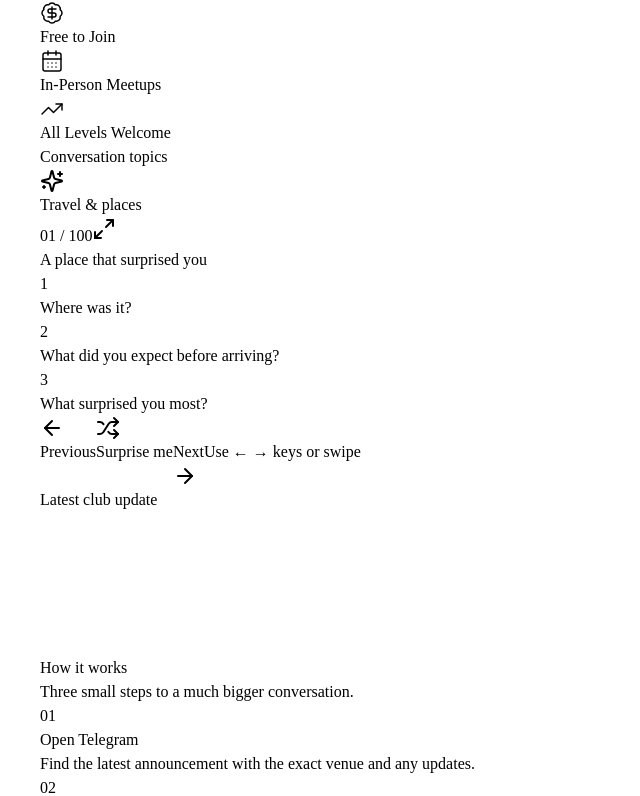
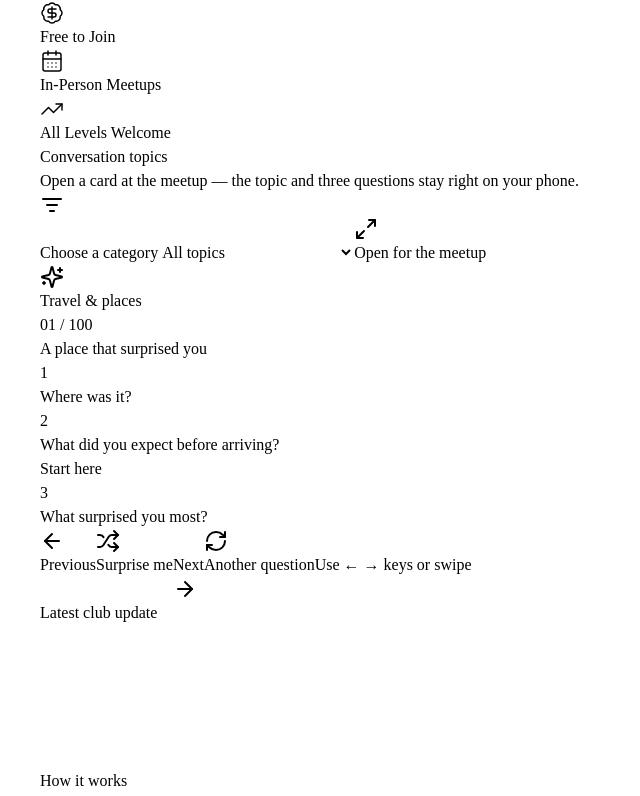
Before and after one commit to asamusenkaEPAM/AIBY, a React (Vite) app in the folder examples/english-club/source/: page / in a window 1280 px wide. Shown: the part 2507-3303 px from the top of the page, without its empty margins (0-640 px from the left). Built offline with nearby package versions, Linux system fonts and the light colour scheme; a web font is replaced by a local one.

Commit message:
Make conversation cards meetup-ready

```diff
--- a/examples/english-club/source/src/components/TopicsSection.jsx
+++ b/examples/english-club/source/src/components/TopicsSection.jsx
@@ -1,9 +1,14 @@
-import { useEffect, useRef, useState } from 'react';
+import { useEffect, useMemo, useRef, useState } from 'react';
 import { createPortal } from 'react-dom';
-import { ArrowLeft, ArrowRight, Maximize2, Shuffle, Sparkles, X } from 'lucide-react';
+import { ArrowLeft, ArrowRight, ListFilter, Maximize2, RefreshCw, Shuffle, Sparkles, X } from 'lucide-react';
 import conversationTopics from '../data/conversationTopics';
 
 const STORAGE_KEY = 'english-club-topic-index';
+const topicCategories = [...new Set(conversationTopics.map((topic) => topic.category))];
+
+function randomPromptIndex(topicIndex) {
+  return Math.floor(Math.random() * conversationTopics[topicIndex].prompts.length);
+}
 
 function savedTopicIndex() {
   if (typeof window === 'undefined') return 0;
@@ -24,12 +29,19 @@ export default function TopicsSection({ copy }) {
   const [dragOffset, setDragOffset] = useState(0);
   const [isTouching, setIsTouching] = useState(false);
   const [isFullscreen, setIsFullscreen] = useState(false);
+  const [selectedCategory, setSelectedCategory] = useState('');
+  const [activePromptIndex, setActivePromptIndex] = useState(() => randomPromptIndex(savedTopicIndex()));
   const touchStart = useRef(null);
   const fullscreenButton = useRef(null);
   const closeButton = useRef(null);
   const pageScrollY = useRef(0);
   const pageAnchorTop = useRef(0);
   const topic = conversationTopics[currentIndex];
+  const availableIndices = useMemo(() => conversationTopics
+    .map((item, index) => ({ item, index }))
+    .filter(({ item }) => !selectedCategory || item.category === selectedCategory)
+    .map(({ index }) => index), [selectedCategory]);
+  const currentPosition = Math.max(0, availableIndices.indexOf(currentIndex));
 
   useEffect(() => {
     try {
@@ -72,18 +84,49 @@ export default function TopicsSection({ copy }) {
     };
   }, [isFullscreen]);
 
+  const showTopic = (topicIndex, nextDirection) => {
+    setDirection(nextDirection);
+    setCurrentIndex(topicIndex);
+    setActivePromptIndex(randomPromptIndex(topicIndex));
+  };
+
   const move = (step) => {
-    setDirection(step > 0 ? 'next' : 'previous');
-    setCurrentIndex((index) => (index + step + conversationTopics.length) % conversationTopics.length);
+    const position = availableIndices.indexOf(currentIndex);
+    const startPosition = position >= 0 ? position : 0;
+    const nextPosition = (startPosition + step + availableIndices.length) % availableIndices.length;
+    showTopic(availableIndices[nextPosition], step > 0 ? 'next' : 'previous');
   };
 
   const surpriseMe = () => {
-    let nextIndex = currentIndex;
-    while (nextIndex === currentIndex) {
-      nextIndex = Math.floor(Math.random() * conversationTopics.length);
+    let nextIndex = availableIndices[0];
+    if (availableIndices.length > 1) {
+      do {
+        nextIndex = availableIndices[Math.floor(Math.random() * availableIndices.length)];
+      } while (nextIndex === currentIndex);
     }
-    setDirection('random');
-    setCurrentIndex(nextIndex);
+    showTopic(nextIndex, 'random');
+  };
+
+  const chooseCategory = (event) => {
+    const category = event.target.value;
+    const categoryIndices = conversationTopics
+      .map((item, index) => ({ item, index }))
+      .filter(({ item }) => !category || item.category === category)
+      .map(({ index }) => index);
+    const nextIndex = categoryIndices[Math.floor(Math.random() * categoryIndices.length)];
+
+    setSelectedCategory(category);
+    showTopic(nextIndex, 'random');
+  };
+
+  const chooseAnotherQuestion = () => {
+    if (topic.prompts.length < 2) return;
+
+    let nextPromptIndex = activePromptIndex;
+    while (nextPromptIndex === activePromptIndex) {
+      nextPromptIndex = Math.floor(Math.random() * topic.prompts.length);
+    }
+    setActivePromptIndex(nextPromptIndex);
   };
 
   const handleKeyDown = (event) => {
@@ -178,9 +221,9 @@ export default function TopicsSection({ copy }) {
           </span>
           <div className="flex items-center gap-2">
             <span className="text-sm font-bold tabular-nums text-cream/65">
-              {String(currentIndex + 1).padStart(2, '0')} / {conversationTopics.length}
+              {String(currentPosition + 1).padStart(2, '0')} / {availableIndices.length}
             </span>
-            {fullscreen ? (
+            {fullscreen && (
               <button
                 ref={closeButton}
                 className="grid size-11 shrink-0 place-items-center rounded-full border border-white/25 bg-white/10 transition hover:bg-white/15"
@@ -189,17 +232,6 @@ export default function TopicsSection({ copy }) {
                 aria-label={copy.topics.closeFullscreen}
               >
                 <X className="size-5" aria-hidden="true" />
-              </button>
-            ) : (
-              <button
-                ref={fullscreenButton}
-                className="grid size-10 shrink-0 place-items-center rounded-full border border-white/25 bg-white/10 transition hover:bg-white/15 md:hidden"
-                type="button"
-                onClick={openFullscreen}
-                aria-label={copy.topics.fullscreen}
-                aria-haspopup="dialog"
-              >
-                <Maximize2 className="size-4" aria-hidden="true" />
               </button>
             )}
           </div>
@@ -210,14 +242,24 @@ export default function TopicsSection({ copy }) {
             {topic.title}
           </h3>
           <ol className={`grid md:grid-cols-3 ${fullscreen ? 'mt-7 gap-2.5' : 'mt-10 gap-3'}`}>
-            {topic.prompts.map((prompt, index) => (
-              <li key={prompt} className={`flex gap-4 rounded-[22px] border border-white/15 bg-white/8 backdrop-blur-sm ${fullscreen ? 'min-h-0 p-4' : 'min-h-28 p-5 sm:p-6'}`}>
-                <span className="grid size-8 shrink-0 place-items-center rounded-full bg-terracotta text-xs font-bold text-navy">
+            {topic.prompts.map((prompt, index) => {
+              const isActivePrompt = index === activePromptIndex;
+              return (
+              <li
+                key={prompt}
+                aria-current={isActivePrompt ? 'true' : undefined}
+                className={`flex gap-4 rounded-[22px] border backdrop-blur-sm transition-[background-color,border-color,box-shadow] duration-200 ${fullscreen ? 'min-h-0 p-4' : 'min-h-28 p-5 sm:p-6'} ${isActivePrompt ? 'border-terracotta/70 bg-white/15 shadow-[0_14px_38px_rgba(0,0,0,0.12)]' : 'border-white/15 bg-white/8'}`}
+              >
+                <span className={`grid size-8 shrink-0 place-items-center rounded-full text-xs font-bold transition-colors ${isActivePrompt ? 'bg-terracotta text-navy' : 'bg-white/12 text-cream/70'}`}>
                   {index + 1}
                 </span>
-                <p className="pt-1 text-sm font-medium leading-relaxed text-cream/85 sm:text-base">{prompt}</p>
+                <div className="min-w-0">
+                  <p className="pt-1 text-sm font-medium leading-relaxed text-cream/85 sm:text-base">{prompt}</p>
+                  {isActivePrompt && <span lang={copy.htmlLang} className="mt-3 inline-flex rounded-full bg-terracotta/15 px-3 py-1 text-[10px] font-bold uppercase tracking-[0.14em] text-terracotta">{copy.topics.startHere}</span>}
+                </div>
               </li>
-            ))}
+              );
+            })}
           </ol>
         </div>
       </div>
@@ -225,12 +267,12 @@ export default function TopicsSection({ copy }) {
       <div className={`relative h-1.5 overflow-hidden rounded-full bg-white/10 ${fullscreen ? 'mt-6' : 'mt-8'}`} aria-hidden="true">
         <div
           className="h-full rounded-full bg-terracotta transition-[width] duration-500"
-          style={{ width: `${((currentIndex + 1) / conversationTopics.length) * 100}%` }}
+          style={{ width: `${((currentPosition + 1) / availableIndices.length) * 100}%` }}
         />
       </div>
 
       {fullscreen ? (
-        <div className="relative mt-6 flex items-center justify-center gap-3">
+        <div className="relative mt-6 flex flex-wrap items-center justify-center gap-3">
           <button className="grid size-12 place-items-center rounded-full border border-white/25 transition hover:bg-white/10" type="button" onClick={() => move(-1)} aria-label={copy.topics.previous}>
             <ArrowLeft className="size-5" aria-hidden="true" />
           </button>
@@ -241,22 +283,30 @@ export default function TopicsSection({ copy }) {
           <button className="grid size-12 place-items-center rounded-full border border-white/25 transition hover:bg-white/10" type="button" onClick={() => move(1)} aria-label={copy.topics.next}>
             <ArrowRight className="size-5" aria-hidden="true" />
           </button>
+          <button className="inline-flex min-h-12 items-center justify-center gap-2 rounded-full border border-white/25 px-5 text-sm font-bold transition hover:bg-white/10" type="button" onClick={chooseAnotherQuestion}>
+            <RefreshCw className="size-4 text-terracotta" aria-hidden="true" />
+            {copy.topics.anotherQuestion}
+          </button>
         </div>
       ) : (
-        <div className="relative mt-7 flex flex-wrap items-center gap-3">
-          <button className="inline-flex min-h-12 items-center justify-center gap-2 rounded-full border border-white/25 px-5 text-sm font-bold transition hover:-translate-y-0.5 hover:bg-white/10" type="button" onClick={() => move(-1)} aria-label={copy.topics.previous}>
+        <div className="relative mt-7 grid grid-cols-2 items-center gap-3 sm:flex sm:flex-wrap">
+          <button className="order-1 inline-flex min-h-12 items-center justify-center gap-2 rounded-full border border-white/25 px-4 text-sm font-bold transition hover:-translate-y-0.5 hover:bg-white/10 sm:order-none sm:px-5" type="button" onClick={() => move(-1)} aria-label={copy.topics.previous}>
             <ArrowLeft className="size-4" aria-hidden="true" />
             {copy.topics.previous}
           </button>
-          <button className="inline-flex min-h-12 items-center justify-center gap-2 rounded-full bg-cream px-5 text-sm font-bold text-navy transition hover:-translate-y-0.5" type="button" onClick={surpriseMe}>
+          <button className="order-3 inline-flex min-h-12 items-center justify-center gap-2 rounded-full bg-cream px-4 text-sm font-bold text-navy transition hover:-translate-y-0.5 sm:order-none sm:px-5" type="button" onClick={surpriseMe}>
             <Shuffle className="size-4 text-terracotta" aria-hidden="true" />
             {copy.topics.surprise}
           </button>
-          <button className="inline-flex min-h-12 items-center justify-center gap-2 rounded-full border border-white/25 px-5 text-sm font-bold transition hover:-translate-y-0.5 hover:bg-white/10" type="button" onClick={() => move(1)} aria-label={copy.topics.next}>
+          <button className="order-2 inline-flex min-h-12 items-center justify-center gap-2 rounded-full border border-white/25 px-4 text-sm font-bold transition hover:-translate-y-0.5 hover:bg-white/10 sm:order-none sm:px-5" type="button" onClick={() => move(1)} aria-label={copy.topics.next}>
             {copy.topics.next}
             <ArrowRight className="size-4" aria-hidden="true" />
           </button>
-          <span className="ml-auto hidden text-xs font-medium text-cream/50 md:block">{copy.topics.hint}</span>
+          <button className="order-4 inline-flex min-h-12 items-center justify-center gap-2 rounded-full border border-white/25 px-4 text-sm font-bold transition hover:-translate-y-0.5 hover:bg-white/10 sm:order-none sm:px-5" type="button" onClick={chooseAnotherQuestion}>
+            <RefreshCw className="size-4 text-terracotta" aria-hidden="true" />
+            {copy.topics.anotherQuestion}
+          </button>
+          <span className="order-5 ml-auto hidden text-xs font-medium text-cream/50 md:block sm:order-none">{copy.topics.hint}</span>
         </div>
       )}
     </article>
@@ -265,16 +315,36 @@ export default function TopicsSection({ copy }) {
   return (
     <>
       <section id="topics" className="bg-cream py-16 lg:py-20">
-        <div className="page-shell">
+        <div className="page-shell" aria-hidden={isFullscreen || undefined} inert={isFullscreen ? '' : undefined}>
           <h2 className="reveal eyebrow">{copy.topics.label}</h2>
+          <p className="reveal mt-4 max-w-2xl text-base leading-relaxed text-navy/65 sm:text-lg">{copy.topics.usage}</p>
+
+          <div className="reveal mt-6 flex flex-col gap-3 sm:flex-row sm:items-center">
+            <label className="inline-flex min-h-12 items-center gap-2 rounded-full border border-navy/15 bg-ivory px-4 text-sm font-bold text-navy shadow-soft">
+              <ListFilter className="size-4 text-terracotta" aria-hidden="true" />
+              <span className="sr-only">{copy.topics.chooseCategory}</span>
+              <select className="min-w-0 cursor-pointer bg-transparent pr-2 outline-none" value={selectedCategory} onChange={chooseCategory} aria-label={copy.topics.chooseCategory}>
+                <option value="">{copy.topics.allCategories}</option>
+                {topicCategories.map((category) => <option key={category} value={category} lang="en">{category}</option>)}
+              </select>
+            </label>
+            <button
+              ref={fullscreenButton}
+              className="button-primary inline-flex min-h-12 items-center justify-center gap-2 px-5 md:hidden"
+              type="button"
+              onClick={openFullscreen}
+              aria-haspopup="dialog"
+            >
+              <Maximize2 className="size-4" aria-hidden="true" />
+              {copy.topics.fullscreen}
+            </button>
+          </div>
 
           <div
-            className="reveal mt-8 outline-none"
+            className="reveal mt-6 outline-none"
             role="group"
             aria-label={copy.topics.deck}
             aria-roledescription="carousel"
-            aria-hidden={isFullscreen || undefined}
-            inert={isFullscreen ? '' : undefined}
             tabIndex="0"
             onKeyDown={handleKeyDown}
             onTouchStart={handleTouchStart}
--- a/examples/english-club/source/src/i18n.js
+++ b/examples/english-club/source/src/i18n.js
@@ -11,7 +11,7 @@ const translations = {
     features: ['Friendly Community', 'Free to Join', 'In-Person Meetups', 'All Levels Welcome'], highlights: 'Club highlights',
     about: { label: 'About the club', title: 'A social evening where English happens naturally.', text: 'A place in Budva, Montenegro, where locals, newcomers, and visitors share stories, ask good questions, and become more confident one conversation at a time.', promises: ['No tests or formal lessons', 'Space to listen before you speak', 'A different mix of people every week'] },
     events: { label: 'Latest club update', checking: 'Checking Telegram', looking: 'Looking for the latest meetup…', updates: 'Updates from Telegram', soon: 'Next meetup details coming soon', soonText: 'The next date and venue will appear here as soon as they are announced in Telegram.', live: 'Live from Telegram', next: 'Next conversation night', date: 'Date & time', location: 'Location', openLocation: 'Open location', view: 'View in Telegram', check: 'Check Telegram' },
-    topics: { label: 'Conversation topics', title: 'Pick a card. Start somewhere unexpected.', text: 'One hundred conversation starters for the table. Each card gives you a theme and three easy ways into the discussion.', deck: 'Conversation topic deck', fullscreen: 'Open topic in full screen', closeFullscreen: 'Close full-screen topic', previous: 'Previous', next: 'Next', surprise: 'Surprise me', hint: 'Use ← → keys or swipe', dialog: 'Full-screen conversation topic' },
+    topics: { label: 'Conversation topics', usage: 'Open a card at the meetup — the topic and three questions stay right on your phone.', title: 'Pick a card. Start somewhere unexpected.', text: 'One hundred conversation starters for the table. Each card gives you a theme and three easy ways into the discussion.', deck: 'Conversation topic deck', chooseCategory: 'Choose a category', allCategories: 'All topics', fullscreen: 'Open for the meetup', closeFullscreen: 'Close full-screen topic', previous: 'Previous', next: 'Next', surprise: 'Surprise me', anotherQuestion: 'Another question', startHere: 'Start here', hint: 'Use ← → keys or swipe', dialog: 'Full-screen conversation topic' },
     how: { label: 'How it works', title: 'Three small steps to a much bigger conversation.', steps: [['Open Telegram', 'Find the latest announcement with the exact venue and any updates.'], ['Come as you are', 'No registration form, placement test, or perfect introduction required.'], ['Start with hello', 'Listen, join a topic, and let the next sentence come naturally.']] },
     footer: { text: 'A friendly place to practice English, meet people, and feel at home in Budva, Montenegro.', tagline: 'Real people · Real conversations' },
   },
@@ -25,7 +25,7 @@ const translations = {
     features: ['Дружеская атмосфера', 'Участие бесплатно', 'Встречаемся офлайн', 'Любой уровень английского'], highlights: 'Преимущества клуба',
     about: { label: 'О клубе', title: 'Живое общение на английском — без уроков и оценок.', text: 'Мы встречаемся в Будве, чтобы местные жители, те, кто недавно переехал, и путешественники могли знакомиться, делиться историями и увереннее говорить по-английски.', promises: ['Без тестов и формальных уроков', 'Можно сначала послушать', 'Новые люди каждую неделю'] },
     events: { label: 'Новости клуба', checking: 'Проверяем Telegram', looking: 'Ищем информацию о следующей встрече…', updates: 'Обновления из Telegram', soon: 'Скоро анонсируем следующую встречу', soonText: 'Опубликуем дату и место в Telegram — и они сразу появятся здесь.', live: 'Прямо из Telegram', next: 'Ближайшая встреча клуба', date: 'Дата и время', location: 'Место', openLocation: 'Показать на карте', view: 'Открыть в Telegram', check: 'Открыть Telegram' },
-    topics: { label: 'Темы для разговоров', title: 'Выберите карточку. Начните с неожиданного.', text: 'Сто тем для разговора за одним столом. В каждой карточке — основная тема и три вопроса, с которых легко начать.', deck: 'Карточки с темами для разговоров', fullscreen: 'Открыть тему на весь экран', closeFullscreen: 'Закрыть полноэкранный режим', previous: 'Назад', next: 'Дальше', surprise: 'Случайная тема', hint: 'Листайте стрелками или свайпом', dialog: 'Тема для разговора на весь экран' },
+    topics: { label: 'Темы для разговоров', usage: 'Откройте карточку на встрече — тема и три вопроса будут прямо в телефоне.', title: 'Выберите карточку. Начните с неожиданного.', text: 'Сто тем для разговора за одним столом. В каждой карточке — основная тема и три вопроса, с которых легко начать.', deck: 'Карточки с темами для разговоров', chooseCategory: 'Выбрать категорию', allCategories: 'Все темы', fullscreen: 'Открыть для встречи', closeFullscreen: 'Закрыть полноэкранный режим', previous: 'Назад', next: 'Дальше', surprise: 'Случайная тема', anotherQuestion: 'Другой вопрос', startHere: 'Начните с этого', hint: 'Листайте стрелками или свайпом', dialog: 'Тема для разговора на весь экран' },
     how: { label: 'Как это работает', title: 'Три простых шага к хорошему разговору.', steps: [['Откройте Telegram', 'Там всегда есть свежий анонс с точным временем и адресом.'], ['Приходите без подготовки', 'Не нужно регистрироваться, проходить тест или заранее придумывать, что сказать.'], ['Начните с приветствия', 'Послушайте, включитесь в разговор — дальше всё пойдёт само.']] },
     footer: { text: 'Разговорный клуб в Будве, где практикуют английский, знакомятся и находят свой круг.', tagline: 'Знакомимся · Общаемся · Практикуем английский' },
   },
@@ -39,7 +39,7 @@ const translations = {
     features: ['Opuštena atmosfera', 'Učešće je besplatno', 'Družimo se uživo', 'Za sve nivoe engleskog'], highlights: 'Prednosti kluba',
     about: { label: 'O klubu', title: 'Razgovor na engleskom — bez časova i ocjenjivanja.', text: 'Okupljamo se u Budvi kako bi se lokalci, oni koji su se nedavno doselili i posjetioci upoznali, razmijenili priče i sigurnije govorili engleski.', promises: ['Bez testova i formalnih časova', 'Možete prvo samo slušati', 'Nova poznanstva svake sedmice'] },
     events: { label: 'Novosti iz kluba', checking: 'Provjeravamo Telegram', looking: 'Tražimo informacije o sljedećem druženju…', updates: 'Novosti sa Telegrama', soon: 'Uskoro objavljujemo sljedeće druženje', soonText: 'Čim datum i mjesto objavimo na Telegramu, pojaviće se i ovdje.', live: 'Direktno sa Telegrama', next: 'Sljedeće druženje', date: 'Datum i vrijeme', location: 'Mjesto', openLocation: 'Pogledajte na mapi', view: 'Pogledajte na Telegramu', check: 'Otvorite Telegram' },
-    topics: { label: 'Teme za razgovor', title: 'Izaberite karticu i započnite neobičan razgovor.', text: 'Sto tema za razgovor za zajedničkim stolom. Svaka kartica donosi temu i tri jednostavna pitanja za početak.', deck: 'Kartice sa temama za razgovor', fullscreen: 'Otvorite temu preko cijelog ekrana', closeFullscreen: 'Zatvorite prikaz preko cijelog ekrana', previous: 'Prethodna', next: 'Sljedeća', surprise: 'Iznenadi me', hint: 'Listajte strelicama ili prevucite prstom', dialog: 'Tema za razgovor preko cijelog ekrana' },
+    topics: { label: 'Teme za razgovor', usage: 'Otvorite karticu na druženju — tema i tri pitanja biće vam na telefonu.', title: 'Izaberite karticu i započnite neobičan razgovor.', text: 'Sto tema za razgovor za zajedničkim stolom. Svaka kartica donosi temu i tri jednostavna pitanja za početak.', deck: 'Kartice sa temama za razgovor', chooseCategory: 'Izaberite kategoriju', allCategories: 'Sve teme', fullscreen: 'Otvorite za druženje', closeFullscreen: 'Zatvorite prikaz preko cijelog ekrana', previous: 'Prethodna', next: 'Sljedeća', surprise: 'Iznenadi me', anotherQuestion: 'Drugo pitanje', startHere: 'Počnite odavde', hint: 'Listajte strelicama ili prevucite prstom', dialog: 'Tema za razgovor preko cijelog ekrana' },
     how: { label: 'Kako funkcioniše', title: 'Tri jednostavna koraka do dobrog razgovora.', steps: [['Otvorite Telegram', 'Tamo je uvijek najnovija objava sa tačnim vremenom i adresom.'], ['Dođite bez pripreme', 'Ne morate se prijavljivati, raditi test niti unaprijed smišljati šta ćete reći.'], ['Počnite pozdravom', 'Saslušajte druge, uključite se u razgovor — dalje će ići samo od sebe.']] },
     footer: { text: 'Klub u Budvi u kojem vježbamo engleski, upoznajemo ljude i pronalazimo svoju ekipu.', tagline: 'Upoznajemo se · Razgovaramo · Vježbamo engleski' },
   },
@@ -53,7 +53,7 @@ const translations = {
     features: ['Samimi bir ortam', 'Katılım ücretsiz', 'Yüz yüze buluşmalar', 'Her seviyeye uygun'], highlights: 'Kulübün öne çıkanları',
     about: { label: 'Kulüp hakkında', title: 'Ders yok, not yok — sadece İngilizce sohbet.', text: "Budva'da yaşayanların, şehre yeni gelenlerin ve gezginlerin tanıştığı; hikâyelerini paylaştığı ve konuşarak İngilizce özgüvenini geliştirdiği bir topluluğuz.", promises: ['Sınav ve resmi ders yok', 'İsterseniz önce sadece dinleyebilirsiniz', 'Her hafta yeni insanlarla tanışma fırsatı'] },
     events: { label: 'Kulüpten haberler', checking: 'Telegram kontrol ediliyor', looking: 'Sıradaki buluşmanın ayrıntılarını arıyoruz…', updates: "Telegram'dan güncellemeler", soon: 'Yeni buluşmayı yakında duyuracağız', soonText: "Tarih ve mekânı Telegram'da paylaşır paylaşmaz burada da görebilirsiniz.", live: "Telegram'dan", next: 'Sıradaki buluşma', date: 'Tarih ve saat', location: 'Mekân', openLocation: 'Haritada göster', view: "Telegram'da görüntüle", check: "Telegram'ı aç" },
-    topics: { label: 'Sohbet konuları', title: 'Bir kart seçin. Sohbeti beklenmedik bir yerden başlatın.', text: 'Aynı masa etrafında yüz farklı sohbet konusu. Her kartta bir ana konu ve sohbeti başlatacak üç soru var.', deck: 'Sohbet konusu kartları', fullscreen: 'Konuyu tam ekranda aç', closeFullscreen: 'Tam ekran görünümünü kapat', previous: 'Önceki', next: 'Sonraki', surprise: 'Rastgele konu', hint: 'Ok tuşlarını kullanın veya kaydırın', dialog: 'Tam ekran sohbet konusu' },
+    topics: { label: 'Sohbet konuları', usage: 'Buluşmada bir kart açın — konu ve üç soru telefonunuzda hazır olsun.', title: 'Bir kart seçin. Sohbeti beklenmedik bir yerden başlatın.', text: 'Aynı masa etrafında yüz farklı sohbet konusu. Her kartta bir ana konu ve sohbeti başlatacak üç soru var.', deck: 'Sohbet konusu kartları', chooseCategory: 'Kategori seçin', allCategories: 'Tüm konular', fullscreen: 'Buluşma için aç', closeFullscreen: 'Tam ekran görünümünü kapat', previous: 'Önceki', next: 'Sonraki', surprise: 'Rastgele konu', anotherQuestion: 'Başka bir soru', startHere: 'Buradan başlayın', hint: 'Ok tuşlarını kullanın veya kaydırın', dialog: 'Tam ekran sohbet konusu' },
     how: { label: 'Nasıl işliyor?', title: 'İyi bir sohbet için üç basit adım.', steps: [["Telegram'ı açın", 'Güncel duyuruda saat, adres ve olası değişiklikleri bulabilirsiniz.'], ['Hazırlık yapmadan gelin', 'Kayıt olmanız, sınava girmeniz veya ne söyleyeceğinizi önceden düşünmeniz gerekmez.'], ['Bir merhabayla başlayın', 'Önce dinleyin, sohbete katılın — gerisi kendiliğinden gelir.']] },
     footer: { text: "Budva'da İngilizce pratik yaptığımız, yeni insanlarla tanıştığımız ve kendi çevremizi kurduğumuz bir sohbet kulübü.", tagline: 'Tanışıyoruz · Konuşuyoruz · İngilizce pratik yapıyoruz' },
   },
```
Also changed, not shown: 9 other files (tests, documents, lock files or other folders).
